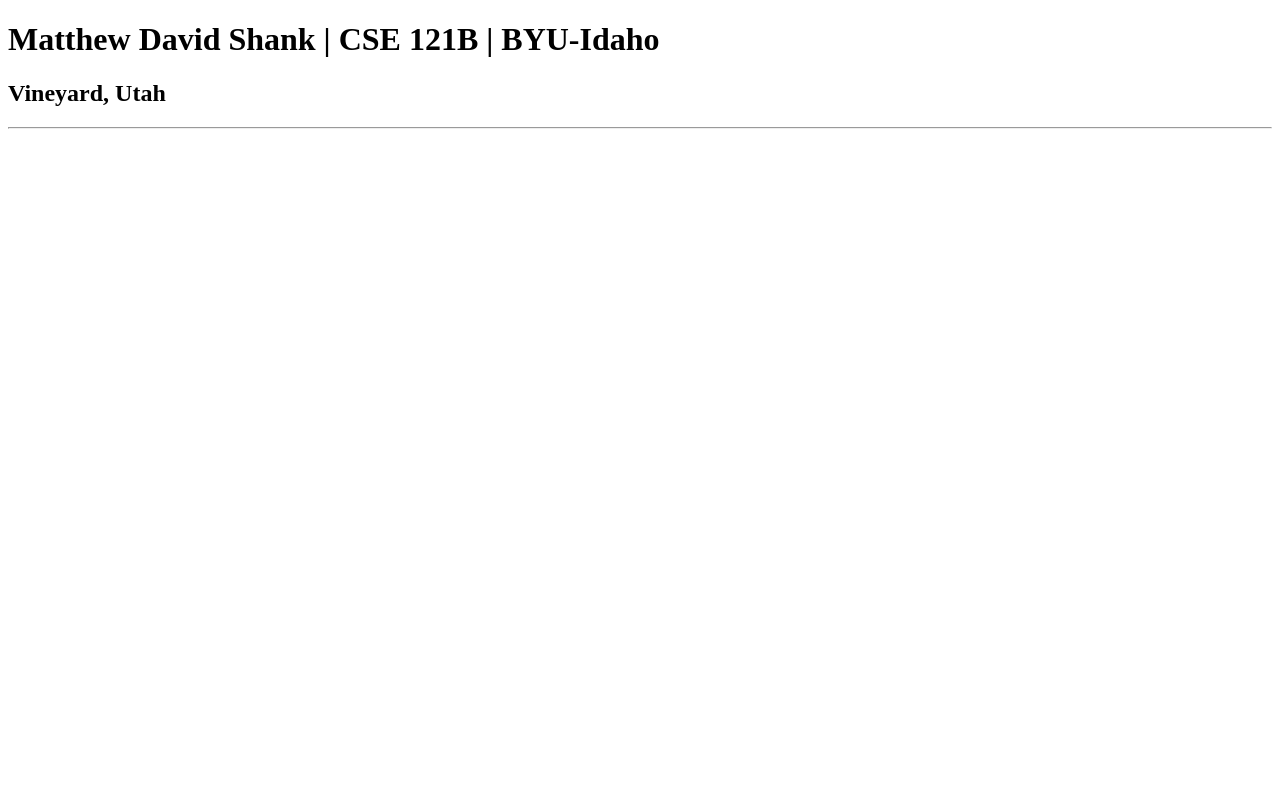
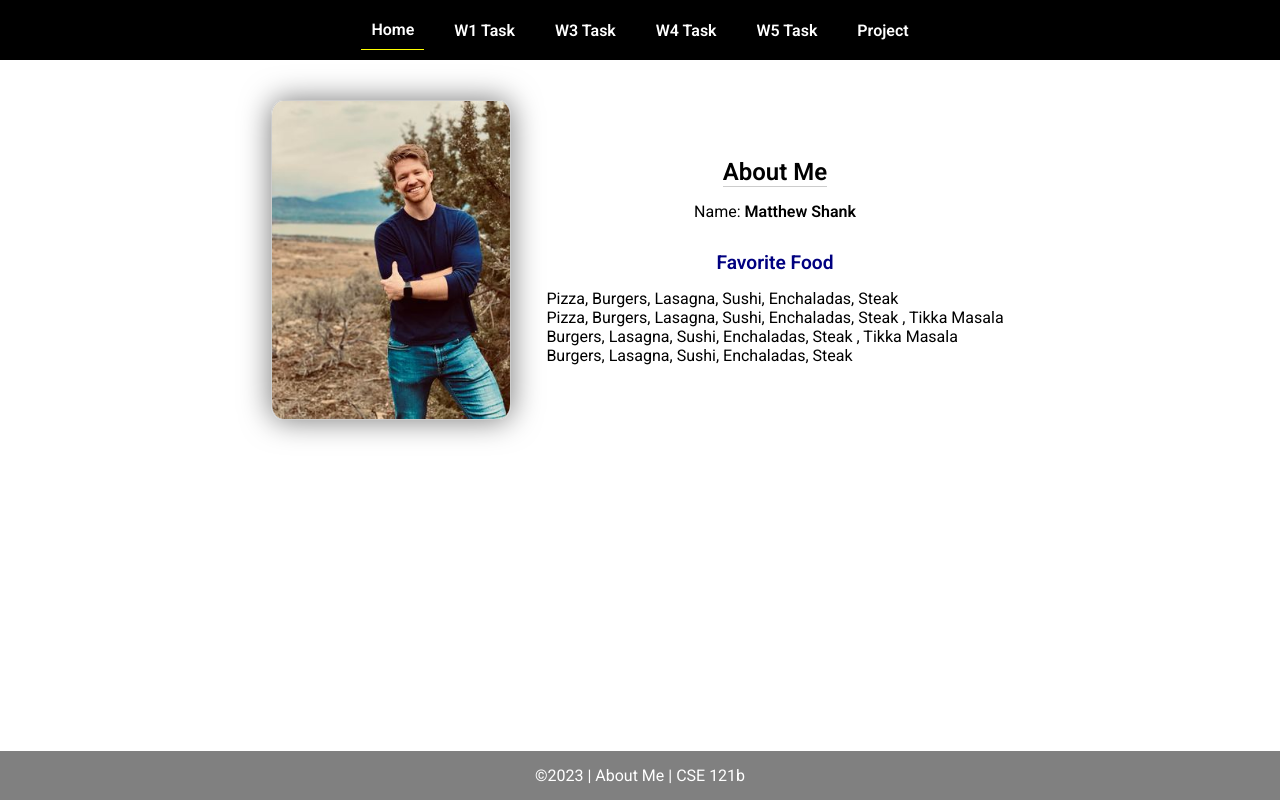
Before and after one commit to mattmann24/cse121b, a plain HTML site: page index.html in a window 1280 px wide. Drawn offline with Linux system fonts and the light colour scheme.

Commit message:
Week 2 JS

```diff
--- a/index.html
+++ b/index.html
@@ -1,14 +1,45 @@
 <!DOCTYPE html>
 <html lang="en">
+
 <head>
-    <meta charset="UTF-8">
-    <meta http-equiv="X-UA-Compatible" content="IE=edge">
-    <meta name="viewport" content="width=device-width, initial-scale=1.0">
-    <title>Matthew David Shank | CSE 121B | BYU-Idaho</title>
+  <meta charset="UTF-8">
+  <meta name="viewport" content="width=device-width, initial-scale=1.0">
+  <title>About Me | CSE 121b | W02: Programming Tasks</title>
+  <link rel="preconnect" href="https://fonts.googleapis.com">
+  <link rel="preconnect" href="https://fonts.gstatic.com" crossorigin>
+  <link href="https://fonts.googleapis.com/css2?family=Roboto:wght@400;600&display=swap"
+    rel="stylesheet">
+  <link rel="stylesheet" href="styles/main.css">
 </head>
+
 <body>
-    <h1>Matthew David Shank | CSE 121B | BYU-Idaho</h1>
-    <h2>Vineyard, Utah</h2>
-    <hr>
+  <nav>
+    <ul id="menu">
+      <li><a id="toggleMenu">&equiv;</a></li>
+      <li><a href="index.html" class="active">Home</a></li>
+      <li><a href="w01-task.html">W1 Task</a></li>
+      <li><a href="w03-task.html">W3 Task</a></li>
+      <li><a href="w04-task.html">W4 Task</a></li>
+      <li><a href="w05-task.html">W5 Task</a></li>
+      <li><a href="project.html">Project</a></li>
+    </ul>
+  </nav>
+  <main id="home">
+    <picture>
+      <img src="images/placeholder.png" alt="Placeholder Image">
+    </picture>
+    <section>
+      <h1>About Me</h1>
+      <div class="info">Name: <span id="name"></span></div>
+      <h2>Favorite Food</h2>
+      <div class="block" id="food"></div>
+    </section>
+  </main>
+  <footer>
+    &copy;<span id="year"></span> | About Me | CSE 121b
+  </footer>
+  <script src="scripts/main.js"></script>
+  <script src="scripts/w02-task.js"></script>
 </body>
+
 </html>
--- /dev/null
+++ b/scripts/main.js
@@ -0,0 +1,9 @@
+// copyright year
+document.querySelector('#year').textContent = new Date().getFullYear();
+
+// toggle menu in small view
+const toggleMenu = () => {
+    document.querySelector('#menu').classList.toggle('open');
+}
+
+document.querySelector('#toggleMenu').addEventListener('click', toggleMenu);
--- /dev/null
+++ b/scripts/w02-task.js
@@ -0,0 +1,50 @@
+/* W02-Task - Profile Home Page */
+
+/* Step 1 - Setup type tasks - no code required */
+
+const fullName = 'Matthew Shank';
+
+/* Step 2 - Variables */
+
+const currentYear = new Date().getFullYear();
+
+let profilePicture = 'images/profilepicture.jpg';
+
+/* Step 3 - Element Variables */
+
+const nameElement = document.getElementById('name');
+
+const foodElement = document.getElementById("food");
+
+const yearElement = document.querySelector('#year');
+
+const imageElement = document.querySelector('img');
+
+/* Step 4 - Adding Content */
+
+nameElement.innerHTML = `<strong>${fullName}</strong>`;
+
+yearElement.textContent = `${currentYear}`;
+
+imageElement.setAttribute('src', profilePicture);
+
+//* Added Alt above
+
+imageElement.setAttribute('alt', `Profile Image of ${fullName}`);
+
+/* Step 5 - Array */
+
+let foodArray = ["Pizza", " Burgers", " Lasagna", " Sushi", " Enchaladas", " Steak "];
+foodElement.textContent = foodArray;
+
+foodArray.push(" Tikka Masala");
+
+foodElement.innerHTML += `<br>${foodArray}`;
+
+foodArray.shift();
+
+foodElement.innerHTML += `<br>${foodArray}`;
+
+foodArray.pop();
+
+foodElement.innerHTML += `<br>${foodArray}`;
--- /dev/null
+++ b/styles/main.css
@@ -0,0 +1,157 @@
+/* Universal Selector */
+* {
+    margin: 0;
+    padding: 0;
+    box-sizing: border-box;
+}
+
+/* HTML Selectors */
+body {
+    font-family: 'Roboto', Helvetica, sans-serif;
+}
+
+nav {
+    background-color: black;
+    width: 100%;
+    position: fixed;
+    top: 0;
+}
+
+nav ul {
+    display: flex;
+    flex-direction: column;
+    align-items: center;
+    max-width: fit-content;
+    margin: 0 auto;
+}
+
+nav ul li {
+    flex: 1 1 auto;
+}
+
+nav ul li:first-child {
+    display: block;
+    font-size: 2rem;
+}
+
+nav ul li:first-child a {
+    padding: 1px 10px;
+}
+
+nav ul li {
+    display: none;
+    list-style: none;
+    margin: 10px;
+}
+
+nav ul li a {
+    display: block;
+    padding: 10px;
+    text-decoration: none;
+    font-weight: 600;
+    color: white;
+    text-align: center;
+}
+
+nav ul li a:hover {
+    background-color: #efefef;
+    color: black;
+}
+
+h1, h2 {
+    text-align: center;
+    margin-bottom: 15px;
+
+}
+
+h1 {
+border-bottom: 1px solid #ccc;
+}
+
+h2 {
+    font-size: 1.2rem;
+    color: navy;
+    text-align: center;
+    margin-top: 30px;
+}
+
+main {
+    margin-top: 125px;
+    display: grid;
+    grid-template-columns: 1fr;
+    grid-gap: 20px;
+    align-items: center;
+    justify-content: center;
+}
+
+picture {
+    margin: 0 auto;
+}
+
+picture img {
+    width: 240px;
+    height: auto;
+    border-radius: 5%;
+    border: 1px solid #ccc;
+    box-shadow: 0 0 30px #777;
+}
+
+section {
+    display: flex;
+    flex-direction: column;
+    align-items: center;
+    margin: 10px
+}
+
+label {
+    margin: 15px 0;
+}
+
+footer {
+    background-color: gray;
+    color: white;
+    padding: 15px;
+    text-align: center;
+    width: 100%;
+    position: fixed;
+    bottom: 0;
+}
+
+/* Class Selectors */
+.active {
+    border-bottom: 1px solid yellow;
+}
+
+.open li {
+    display: block;
+}
+
+.block {
+    display: block;
+}
+
+/* ID Selectors */
+
+/* Media Queries */
+@media only screen and (min-width: 32.5em) {
+    nav ul {
+        flex-direction: row;
+    }
+
+    nav ul li:first-child {
+        display: none;
+    }
+
+    nav ul li {
+        display: block;
+    }
+
+    main {
+        margin: 100px auto 20px;
+        grid-template-columns: 250px 1fr;
+        max-width: -moz-fit-content;
+        max-width: fit-content;
+
+    }
+
+}
```
Also changed, not shown: index-old.html (added, +14 -0 lines), images/placeholder.png (added), images/profilepicture.jpg (added).
